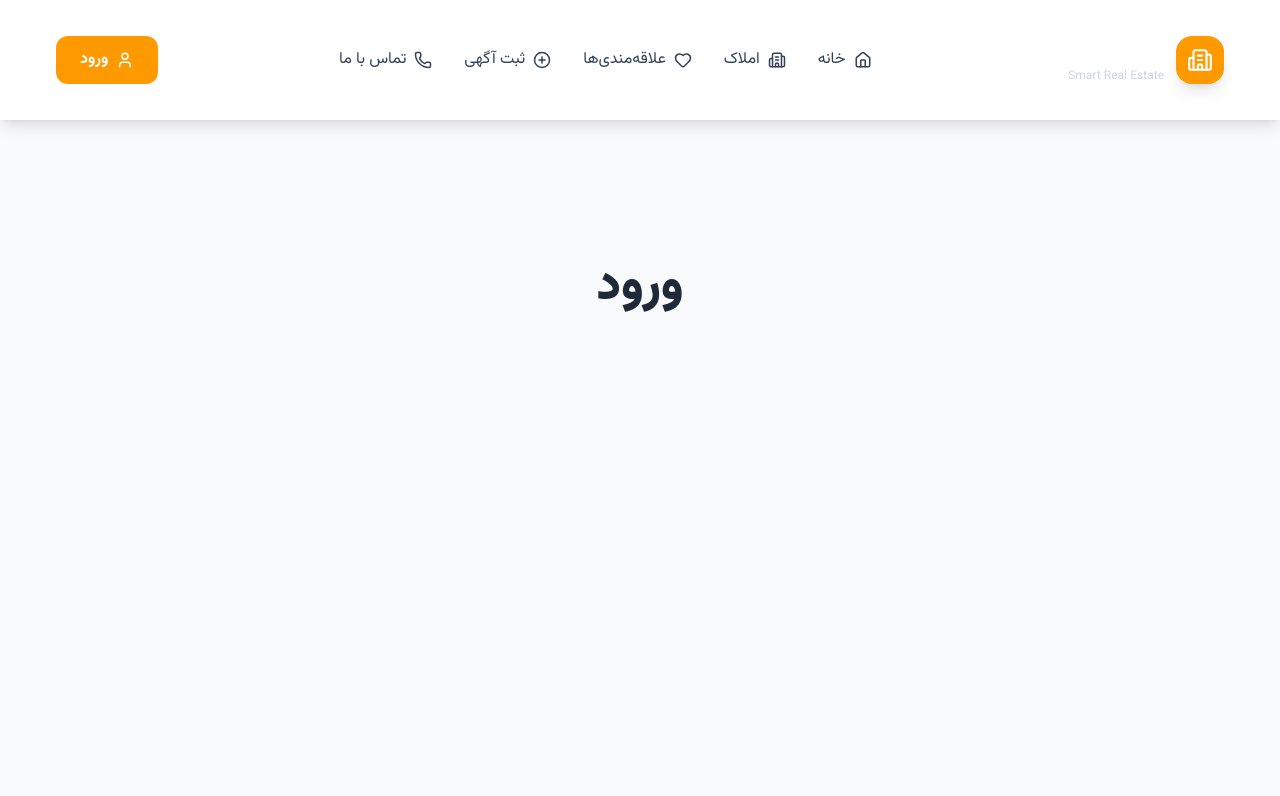
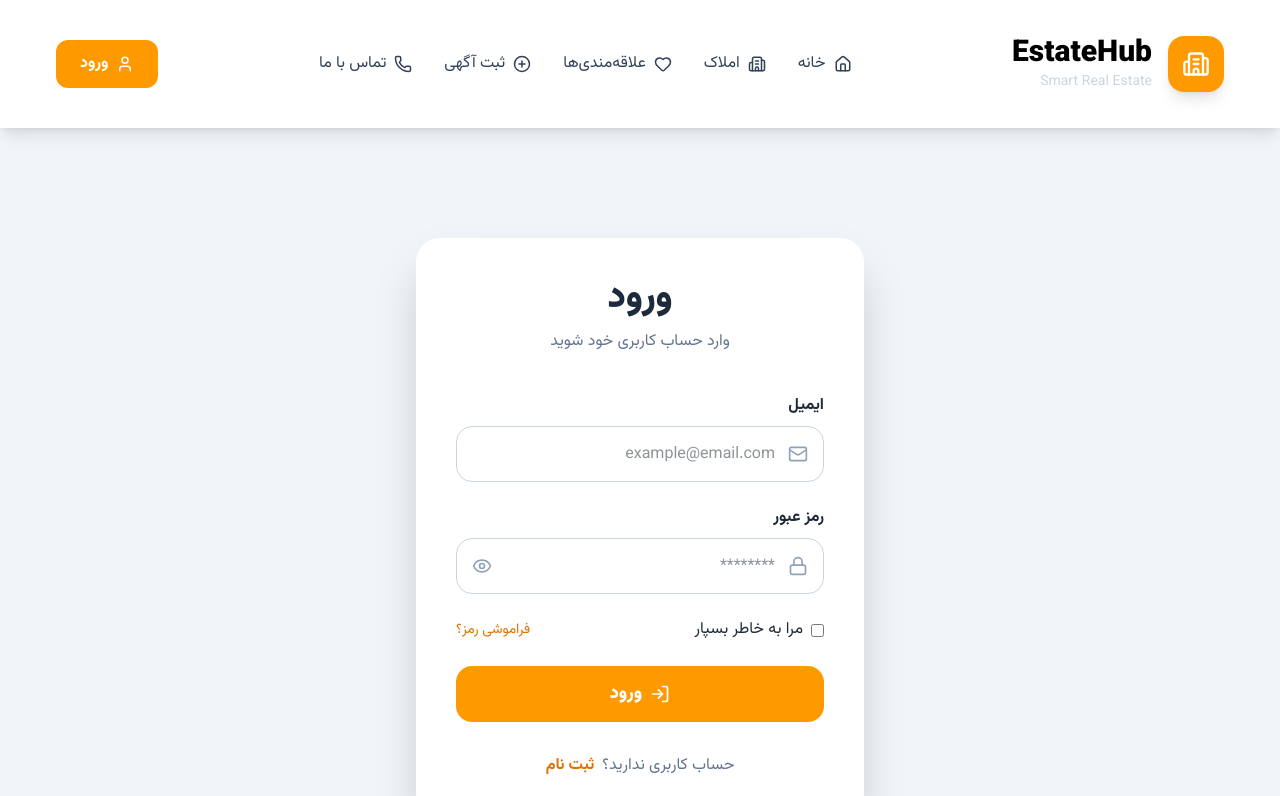
Before and after one commit to parisaoncs50p/EstateHub, a React (Vite) app: page /login in a window 1280 px wide. Shown: the top 796 px of the page. Built offline with nearby package versions, Linux system fonts and the light colour scheme.

Commit message:
feat: add featured properties section

```diff
--- a/src/components/common/Logo.jsx
+++ b/src/components/common/Logo.jsx
@@ -1,29 +1,35 @@
 
 import { Building2 } from "lucide-react";
+import { Link } from "react-router-dom";
 
-function Logo() {
+function Logo({ dark = false }) {
   return (
-    <div className="flex items-center gap-3 cursor-pointer">
-
-      <div className="flex h-12 w-12 items-center justify-center rounded-2xl bg-amber-500 text-white shadow-lg">
-
-        <Building2 size={26} />
-
+    <Link
+      to="/"
+      className="flex items-center gap-4"
+    >
+      <div className="flex h-14 w-14 items-center justify-center rounded-2xl bg-amber-500 text-white shadow-lg">
+        <Building2 size={28} />
       </div>
 
-      <div>
-
-        <h1 className="text-2xl font-black text-white">
+      <div className="leading-tight">
+        <h1
+          className={`text-3xl font-black ${
+            dark ? "text-slate-900" : "text-black"
+          }`}
+        >
           EstateHub
         </h1>
 
-        <p className="text-xs text-slate-300">
+        <p
+          className={`text-sm ${
+            dark ? "text-slate-500" : "text-slate-300"
+          }`}
+        >
           Smart Real Estate
         </p>
-
       </div>
-
-    </div>
+    </Link>
   );
 }
 
--- a/src/components/layout/MainNavbar.jsx
+++ b/src/components/layout/MainNavbar.jsx
@@ -16,7 +16,7 @@ function MainNavbar() {
 
       <div className="mx-auto flex h-20 max-w-7xl items-center justify-between px-6">
 
-        <Logo />
+        <Logo dark />
 
         <nav className="hidden items-center gap-8 md:flex">
 
--- a/src/components/layout/PageNavbar.jsx
+++ b/src/components/layout/PageNavbar.jsx
@@ -17,7 +17,7 @@ function PageNavbar() {
 
       <div className="mx-auto flex h-24 max-w-7xl items-center justify-between px-6">
 
-        <Logo />
+        <Logo dark/>
 
         <nav className="hidden items-center gap-8 md:flex">
 
--- a/src/pages/Login.jsx
+++ b/src/pages/Login.jsx
@@ -1,9 +1,191 @@
+
+import { useState } from "react";
+import { Link } from "react-router-dom";
+import {
+  Mail,
+  Lock,
+  Eye,
+  EyeOff,
+  LogIn,
+} from "lucide-react";
 
 function Login() {
+  const [showPassword, setShowPassword] = useState(false);
+
+  const [form, setForm] = useState({
+    email: "",
+    password: "",
+    remember: false,
+  });
+
+  const handleChange = (e) => {
+    const { name, value, type, checked } = e.target;
+
+    setForm({
+      ...form,
+      [name]: type === "checkbox" ? checked : value,
+    });
+  };
+
+  const handleSubmit = (e) => {
+    e.preventDefault();
+
+    console.log(form);
+
+    alert("در نسخه بعد به بک‌اند متصل می‌شود.");
+  };
+
   return (
-    <div className="min-h-screen pt-36 text-center text-5xl font-black">
-      ورود
-    </div>
+    <section className="flex min-h-screen items-center justify-center bg-slate-100 px-6 py-20">
+
+      <div className="w-full max-w-md rounded-3xl bg-white p-10 shadow-2xl">
+
+        <div className="mb-10 text-center">
+
+          <h1 className="text-4xl font-black text-slate-800">
+            ورود
+          </h1>
+
+          <p className="mt-3 text-slate-500">
+            وارد حساب کاربری خود شوید
+          </p>
+
+        </div>
+
+        <form
+          onSubmit={handleSubmit}
+          className="space-y-6"
+        >
+
+          {/* Email */}
+
+          <div>
+
+            <label className="mb-2 block font-bold">
+              ایمیل
+            </label>
+
+            <div className="relative">
+
+              <Mail
+                className="absolute right-4 top-1/2 -translate-y-1/2 text-slate-400"
+                size={20}
+              />
+
+              <input
+                type="email"
+                name="email"
+                value={form.email}
+                onChange={handleChange}
+                placeholder="example@email.com"
+                className="h-14 w-full rounded-2xl border border-slate-300 pr-12 pl-4 outline-none transition focus:border-amber-500"
+              />
+
+            </div>
+
+          </div>
+
+          {/* Password */}
+
+          <div>
+
+            <label className="mb-2 block font-bold">
+              رمز عبور
+            </label>
+
+            <div className="relative">
+
+              <Lock
+                className="absolute right-4 top-1/2 -translate-y-1/2 text-slate-400"
+                size={20}
+              />
+
+              <input
+                type={showPassword ? "text" : "password"}
+                name="password"
+                value={form.password}
+                onChange={handleChange}
+                placeholder="********"
+                className="h-14 w-full rounded-2xl border border-slate-300 pr-12 pl-12 outline-none transition focus:border-amber-500"
+              />
+
+              <button
+                type="button"
+                onClick={() =>
+                  setShowPassword(!showPassword)
+                }
+                className="absolute left-4 top-1/2 -translate-y-1/2 text-slate-400"
+              >
+                {showPassword ? (
+                  <EyeOff size={20} />
+                ) : (
+                  <Eye size={20} />
+                )}
+              </button>
+
+            </div>
+
+          </div>
+
+          {/* Remember */}
+
+          <div className="flex items-center justify-between">
+
+            <label className="flex items-center gap-2">
+
+              <input
+                type="checkbox"
+                name="remember"
+                checked={form.remember}
+                onChange={handleChange}
+              />
+
+              مرا به خاطر بسپار
+
+            </label>
+
+            <button
+              type="button"
+              className="text-sm text-amber-600 hover:underline"
+            >
+              فراموشی رمز؟
+            </button>
+
+          </div>
+
+          {/* Login */}
+
+          <button
+            type="submit"
+            className="flex h-14 w-full items-center justify-center gap-2 rounded-2xl bg-amber-500 text-lg font-black text-white transition hover:bg-amber-600"
+          >
+
+            <LogIn size={20} />
+
+            ورود
+
+          </button>
+
+        </form>
+
+        <div className="mt-8 text-center">
+
+          <span className="text-slate-500">
+            حساب کاربری ندارید؟
+          </span>
+
+          <Link
+            to="/register"
+            className="mr-2 font-bold text-amber-600 hover:underline"
+          >
+            ثبت نام
+          </Link>
+
+        </div>
+
+      </div>
+
+    </section>
   );
 }
 
```
